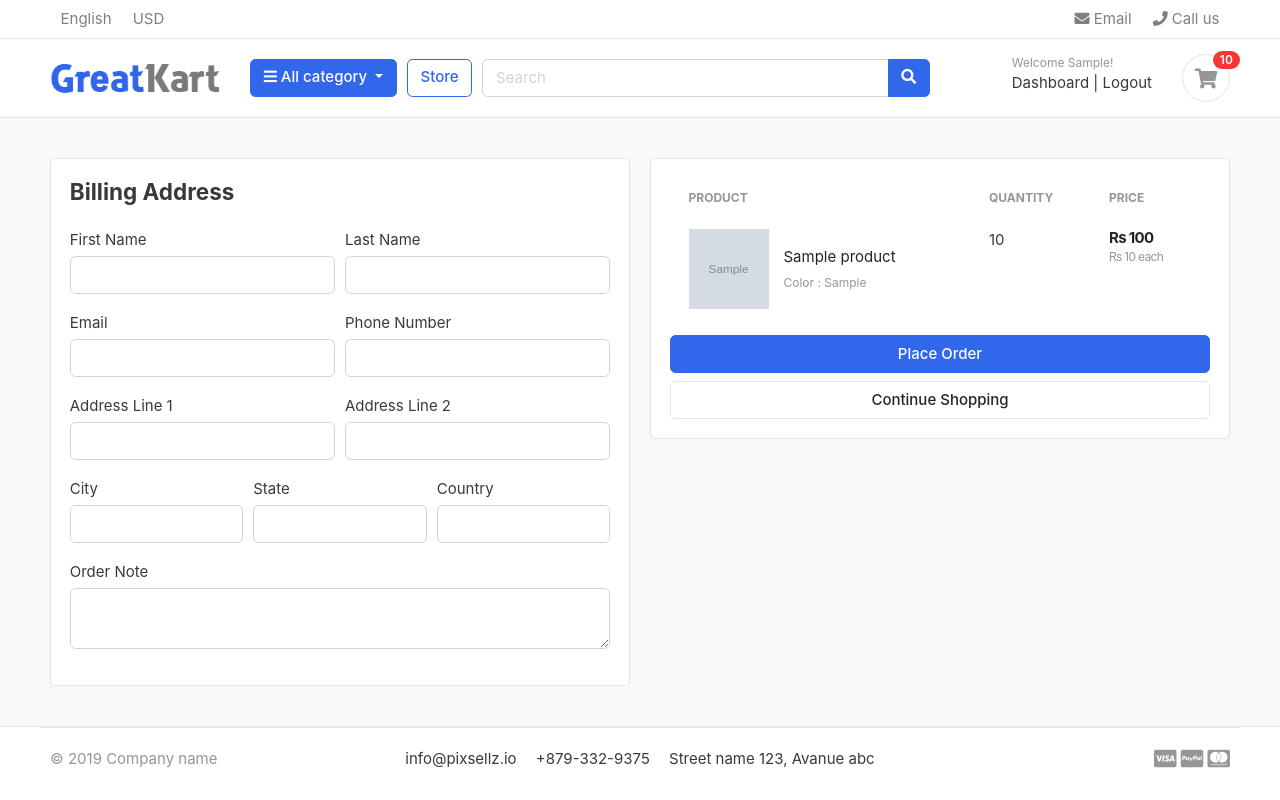
After one commit to ayushkathpalia/E-Commerce, a Django app: page /cart/checkout in a window 1280 px wide. The commit adds this page. Run offline with Django 4.2, Linux system fonts and the light colour scheme; a user stored in the database is signed in; tables that the repository leaves empty hold one stand-in row (values such as "Sample post"); grey boxes marked "Sample" are stand-in pictures; some libraries are stand-ins or nearby versions; some web fonts are replaced.

Commit message:
checkout handled

```diff
--- a/carts/context_processors.py
+++ b/carts/context_processors.py
@@ -10,7 +10,10 @@ def counter(request):
     else:
         try:
             cart = Cart.objects.filter(cart_id = _cart_id(request))
-            cart_items = CartItem.objects.all().filter(cart=cart[:1])
+            if request.user.is_authenticated:
+                cart_items = CartItem.objects.all().filter(user = request.user)
+            else:
+                cart_items = CartItem.objects.all().filter(cart=cart[:1])
             for cart_item in cart_items:
                 cart_count += cart_item.quantity
 
--- a/carts/models.py
+++ b/carts/models.py
@@ -1,6 +1,7 @@
 from django.db import models
 
 from store.models import Product, Variations
+from accounts.models import Account
 
 # Create your models here.
 
@@ -12,6 +13,7 @@ class Cart(models.Model):
         return self.cart_id
 
 class CartItem(models.Model):
+    user = models.ForeignKey(Account,on_delete=models.CASCADE,null=True)
     product = models.ForeignKey(Product,on_delete=models.CASCADE)
     variations = models.ManyToManyField(Variations,blank=True)
     cart = models.ForeignKey(Cart,on_delete=models.CASCADE)
--- a/carts/urls.py
+++ b/carts/urls.py
@@ -6,5 +6,5 @@ urlpatterns = [
     path('add_cart/<int:product_id>',views.add_cart,name="add_cart"),
     path('remove_cart/<int:product_id>/<int:cart_item_id>/',views.remove_cart,name="remove_cart"),
     path('remove_cart_item/<int:product_id>/<int:cart_item_id>/',views.remove_cart_item,name="remove_cart_item"),
-
+    path('checkout',views.checkout,name="checkout"),
 ]
--- a/carts/views.py
+++ b/carts/views.py
@@ -5,12 +5,15 @@ from carts.models import Cart, CartItem
 from django.core.exceptions import ObjectDoesNotExist
 from store.models import Product, Variations
 from django.shortcuts import get_object_or_404
-
+from django.contrib.auth.decorators import login_required
 # Create your views here.
 def cart(request,total = 0,quantity = 0 ,cart_items = None,tax = 0,grand_total=0):
     try:
-        cart = Cart.objects.get(cart_id=_cart_id(request))
-        cart_items = CartItem.objects.filter(cart=cart,is_active=True)
+        if request.user.is_authenticated:
+            cart_items = CartItem.objects.all().filter(user = request.user,is_active=True)
+        else:
+            cart = Cart.objects.get(cart_id=_cart_id(request))
+            cart_items = CartItem.objects.filter(cart=cart,is_active=True)
         for cart_item in cart_items:
             total +=(cart_item.product.price * cart_item.quantity)
             quantity += cart_item.quantity
@@ -28,10 +31,13 @@ def cart(request,total = 0,quantity = 0 ,cart_items = None,tax = 0,grand_total=0
     return render(request,'store/cart.html',context)
 
 def remove_cart(request,product_id,cart_item_id):
-    cart = Cart.objects.get(cart_id=_cart_id(request))
     product = get_object_or_404(Product,id = product_id)
     try:
-        cart_item = CartItem.objects.get(product=product,cart=cart,id=cart_item_id)
+        if request.user.is_authenticated:
+            cart_item = CartItem.objects.get(user = request.user,product=product,id=cart_item_id)
+        else:
+            cart = Cart.objects.get(cart_id=_cart_id(request))
+            cart_item = CartItem.objects.get(product=product,cart=cart,id=cart_item_id)
         if cart_item.quantity > 1:
             cart_item.quantity -= 1
             cart_item.save()
@@ -42,9 +48,12 @@ def remove_cart(request,product_id,cart_item_id):
     return redirect('cart')
 
 def remove_cart_item(request,product_id,cart_item_id):
-    cart = Cart.objects.get(cart_id = _cart_id(request))
     product = get_object_or_404(Product,id = product_id)
-    cart_item = CartItem.objects.get(product=product,cart=cart,id=cart_item_id)
+    if request.user.is_authenticated:
+        cart_item = CartItem.objects.get(user = request.user,product=product,id=cart_item_id)
+    else:
+        cart = Cart.objects.get(cart_id=_cart_id(request))
+        cart_item = CartItem.objects.get(product=product,cart=cart,id=cart_item_id)
     cart_item.delete()
     return redirect('cart')
 
@@ -56,61 +65,133 @@ def _cart_id(request):
     return cart
 
 def add_cart(request,product_id):
+    current_user = request.user
     product = Product.objects.get(id = product_id)
-    product_variation = []
-    if request.method == "POST":
-        for item in request.POST:
-            key = item
-            value = request.POST[key]
+    if current_user.is_authenticated:
+        product_variation = []
+        if request.method == "POST":
+            for item in request.POST:
+                key = item
+                value = request.POST[key]
 
-            try:
-                variation = Variations.objects.get(product=product,variation_category__iexact=key,variation_value__iexact=value)
-                product_variation.append(variation)
-            except:
-                pass
+                try:
+                    variation = Variations.objects.get(product=product,variation_category__iexact=key,variation_value__iexact=value)
+                    product_variation.append(variation)
+                except:
+                    pass
+        is_cart_items_exists = CartItem.objects.filter(product=product,user=current_user).exists()
+        if is_cart_items_exists:
+        #Items of Cart
+            cart_item = CartItem.objects.filter(product=product,user=current_user)
+            existing_variation_list = []
+            id = []
+            for item in cart_item:
+                existing_variation = item.variations.all()
+                existing_variation_list.append(list(existing_variation))
+                id.append(item.id)
 
+            if product_variation in existing_variation_list:
+                index = existing_variation_list.index(product_variation)
+                item_id = id[index]
+                item = CartItem.objects.get(product=product,id=item_id)
+                item.quantity+=1
+                item.save()
+            else:
+                item = CartItem.objects.create(product=product,quantity=1,user=current_user)
+                if len(product_variation) > 0:
+                    item.variations.clear()
+                    item.variations.add(*product_variation)
+                # cart_item.quantity +=1
+                item.save()
+        else:
+            cart_item = CartItem.objects.create(
+                product = product,
+                quantity = 1,
+                user = current_user
+            )
+            if len(product_variation) > 0:
+                cart_item.variations.clear()
+                cart_item.variations.add(*product_variation)
+            cart_item.save()
+        return redirect('cart')
 
-    #Cart
+    else:
+        product_variation = []
+        if request.method == "POST":
+            for item in request.POST:
+                key = item
+                value = request.POST[key]
+
+                try:
+                    variation = Variations.objects.get(product=product,variation_category__iexact=key,variation_value__iexact=value)
+                    product_variation.append(variation)
+                except:
+                    pass
+        #Cart
+        try:
+            cart = Cart.objects.get(cart_id=_cart_id(request)) #get cart items using the session key of user
+        except Cart.DoesNotExist:
+            cart = Cart.objects.create(
+                cart_id = _cart_id(request)    #creating session key, 1st time user
+            )
+            cart.save()
+
+        is_cart_items_exists = CartItem.objects.filter(product=product,cart=cart).exists()
+        if is_cart_items_exists:
+        #Items of Cart
+            cart_item = CartItem.objects.filter(product=product,cart=cart)
+            existing_variation_list = []
+            id = []
+            for item in cart_item:
+                existing_variation = item.variations.all()
+                existing_variation_list.append(list(existing_variation))
+                id.append(item.id)
+
+            if product_variation in existing_variation_list:
+                index = existing_variation_list.index(product_variation)
+                item_id = id[index]
+                item = CartItem.objects.get(product=product,id=item_id)
+                item.quantity+=1
+                item.save()
+            else:
+                item = CartItem.objects.create(product=product,quantity=1,cart=cart)
+                if len(product_variation) > 0:
+                    item.variations.clear()
+                    item.variations.add(*product_variation)
+                # cart_item.quantity +=1
+                item.save()
+        else:
+            cart_item = CartItem.objects.create(
+                product = product,
+                quantity = 1,
+                cart = cart
+            )
+            if len(product_variation) > 0:
+                cart_item.variations.clear()
+                cart_item.variations.add(*product_variation)
+            cart_item.save()
+        return redirect('cart')
+
+@login_required(login_url="login")
+def checkout(request,total = 0,quantity = 0 ,cart_items = None,tax = 0,grand_total=0):
     try:
-        cart = Cart.objects.get(cart_id=_cart_id(request)) #get cart items using the session key of user
-    except Cart.DoesNotExist:
-        cart = Cart.objects.create(
-            cart_id = _cart_id(request)    #creating session key, 1st time user
-        )
-        cart.save()
-
-    is_cart_items_exists = CartItem.objects.filter(product=product,cart=cart).exists()
-    if is_cart_items_exists:
-    #Items of Cart
-        cart_item = CartItem.objects.filter(product=product,cart=cart)
-        existing_variation_list = []
-        id = []
-        for item in cart_item:
-            existing_variation = item.variations.all()
-            existing_variation_list.append(list(existing_variation))
-            id.append(item.id)
-
-        if product_variation in existing_variation_list:
-            index = existing_variation_list.index(product_variation)
-            item_id = id[index]
-            item = CartItem.objects.get(product=product,id=item_id)
-            item.quantity+=1
-            item.save()
+        if request.user.is_authenticated:
+            cart_items = CartItem.objects.all().filter(user = request.user,is_active=True)
         else:
-            item = CartItem.objects.create(product=product,quantity=1,cart=cart)
-            if len(product_variation) > 0:
-                item.variations.clear()
-                item.variations.add(*product_variation)
-            # cart_item.quantity +=1
-            item.save()
-    else:
-        cart_item = CartItem.objects.create(
-            product = product,
-            quantity = 1,
-            cart = cart
-        )
-        if len(product_variation) > 0:
-            cart_item.variations.clear()
-            cart_item.variations.add(*product_variation)
-        cart_item.save()
-    return redirect('cart')
+            cart = Cart.objects.get(cart_id=_cart_id(request))
+            cart_items = CartItem.objects.filter(cart=cart,is_active=True)
+        for cart_item in cart_items:
+            total +=(cart_item.product.price * cart_item.quantity)
+            quantity += cart_item.quantity
+            tax = (2*total)/100
+            grand_total = total+tax
+    except ObjectDoesNotExist:
+        pass
+    context = {
+        'total' : total,
+        'quantity' : quantity,
+        'cart_items' : cart_items,
+        'tax':tax,
+        'grand_total':grand_total
+    }
+    return render(request,'store/checkout.html',context)
--- a/templates/store/cart.html
+++ b/templates/store/cart.html
@@ -99,7 +99,7 @@
 			<p class="text-center mb-3">
 				<img src="./images/misc/payments.png" height="26">
 			</p>
-			<a href="./place-order.html" class="btn btn-primary btn-block"> Checkout </a>
+			<a href="{% url 'checkout' %}" class="btn btn-primary btn-block"> Checkout </a>
 			<a href="{% url 'store' %}" class="btn btn-light btn-block">Continue Shopping</a>
 		</div> <!-- card-body.// -->
 		</div> <!-- card.// -->
--- /dev/null
+++ b/templates/store/checkout.html
@@ -0,0 +1,133 @@
+{% extends 'base.html' %}
+{% block content %}
+<section class="section-content padding-y bg">
+<div class="container">
+
+<!-- ============================ COMPONENT 1 ================================= -->
+<div class="row">
+	<aside class="col-lg-6">
+<div class="card">
+<div class="card-body">
+    <h4 class="card-title mb-4">Billing Address</h4>
+    <form action="" method="POST">
+    {% csrf_token %}
+        <div class="form-row">
+            <div class="col form-group">
+            <label for="">First Name</label>
+            <input type="text" name="first_name" class="form-control" required>
+            </div>
+            <div class="col form-group">
+            <label for="">Last Name</label>
+            <input type="text" name="last_name" class="form-control" required>
+            </div>
+        </div>
+        <div class="form-row">
+            <div class="col form-group">
+            <label for="">Email</label>
+            <input type="email" name="email" class="form-control" required>
+            </div>
+            <div class="col form-group">
+            <label for="">Phone Number</label>
+            <input type="number" name="phone_number" class="form-control" required>
+            </div>
+        </div>
+        <div class="form-row">
+            <div class="col form-group">
+            <label for="">Address Line 1</label>
+            <input type="text" name="address_line_1" class="form-control" required>
+            </div>
+            <div class="col form-group">
+            <label for="">Address Line 2</label>
+            <input type="text" name="address_line_2" class="form-control">
+            </div>
+        </div>
+        <div class="form-row">
+            <div class="col form-group">
+            <label for="">City</label>
+            <input type="text" name="city" class="form-control" required>
+            </div>
+            <div class="col form-group">
+            <label for="">State</label>
+            <input type="text" name="state" class="form-control">
+            </div>
+            <div class="col form-group">
+            <label for="">Country</label>
+            <input type="text" name="country" class="form-control">
+            </div>
+        </div>
+        <div class="form-row">
+            <div class="col form-group">
+            <label for="">Order Note </label>
+            <textarea name="order_note" class="form-control" ></textarea>
+            </div>
+        </div>
+
+</div>
+</div> <!-- card.// -->
+
+	</aside> <!-- col.// -->
+	<aside class="col-lg-6">
+
+		<div class="card">
+		<div class="card-body">
+            <table class="table table-borderless table-shopping-cart">
+<thead class="text-muted">
+<tr class="small text-uppercase">
+  <th scope="col">Product</th>
+  <th scope="col" width="120">Quantity</th>
+  <th scope="col" width="120">Price</th>
+</tr>
+</thead>
+<tbody>
+{% for cart_item in cart_items %}
+<tr>
+	<td>
+		<figure class="itemside align-items-center">
+			<div class="aside"><img src="{{ cart_item.product.images.url}}" class="img-sm"></div>
+			<figcaption class="info">
+				<a href="{{ cart_item.product.get_url}}" class="title text-dark">{{cart_item.product.product_name}}</a>
+				<p class="small text-muted">
+				{% if cart_item.variations.all %}
+				{% for item in cart_item.variations.all %}
+				{{ item.variation_category | capfirst}} : {{item.variation_value |capfirst}} <br>
+				{% endfor %}
+				{% endif %}
+				</p>
+			</figcaption>
+		</figure>
+	</td>
+	<td>
+		<!-- col.// -->
+        <label for="">{{ cart_item.quantity }}</label>
+
+	</td>
+	<td>
+		<div class="price-wrap">
+			<var class="price">Rs {{cart_item.sub_total}}</var>
+			<small class="text-muted"> Rs {{cart_item.product.price}} each</small>
+		</div> <!-- price-wrap .// -->
+	</td>
+</tr>
+{% endfor %}
+
+</tbody>
+</table>
+            <button type="submit" name="submit" class="btn btn-primary btn-block">Place Order</button>
+			<a href="{% url 'store' %}" class="btn btn-light btn-block">Continue Shopping</a>
+            </form>
+		</div> <!-- card-body.// -->
+		</div> <!-- card.// -->
+
+</aside> <!-- col.// -->
+
+
+</div> <!-- row.// -->
+<!-- ============================ COMPONENT 1 END .// ================================= -->
+
+</div> <!-- container .//  -->
+</section>
+<!-- ========================= SECTION CONTENT END// ========================= -->
+</body>
+</html>
+
+{% endblock %}
```
Also changed, not shown: accounts/views.py (+48 -1 lines), carts/migrations/0003_cartitem_user.py (added).
